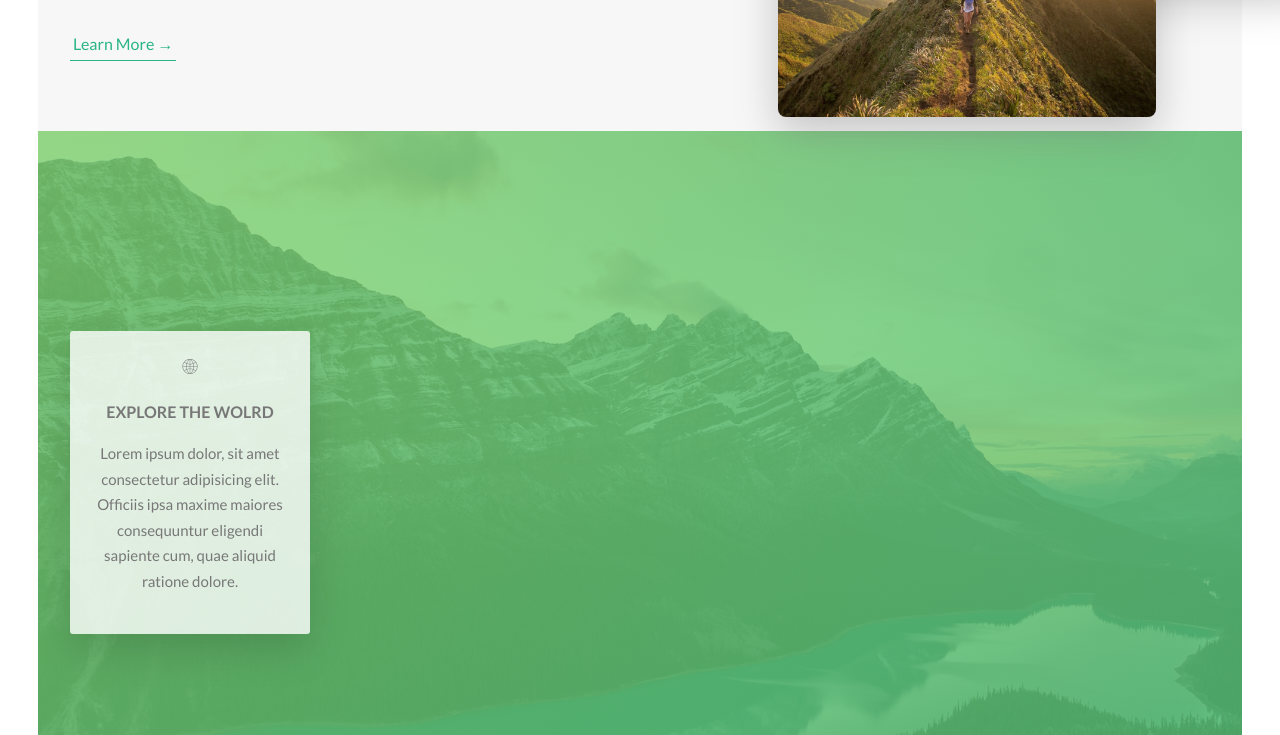
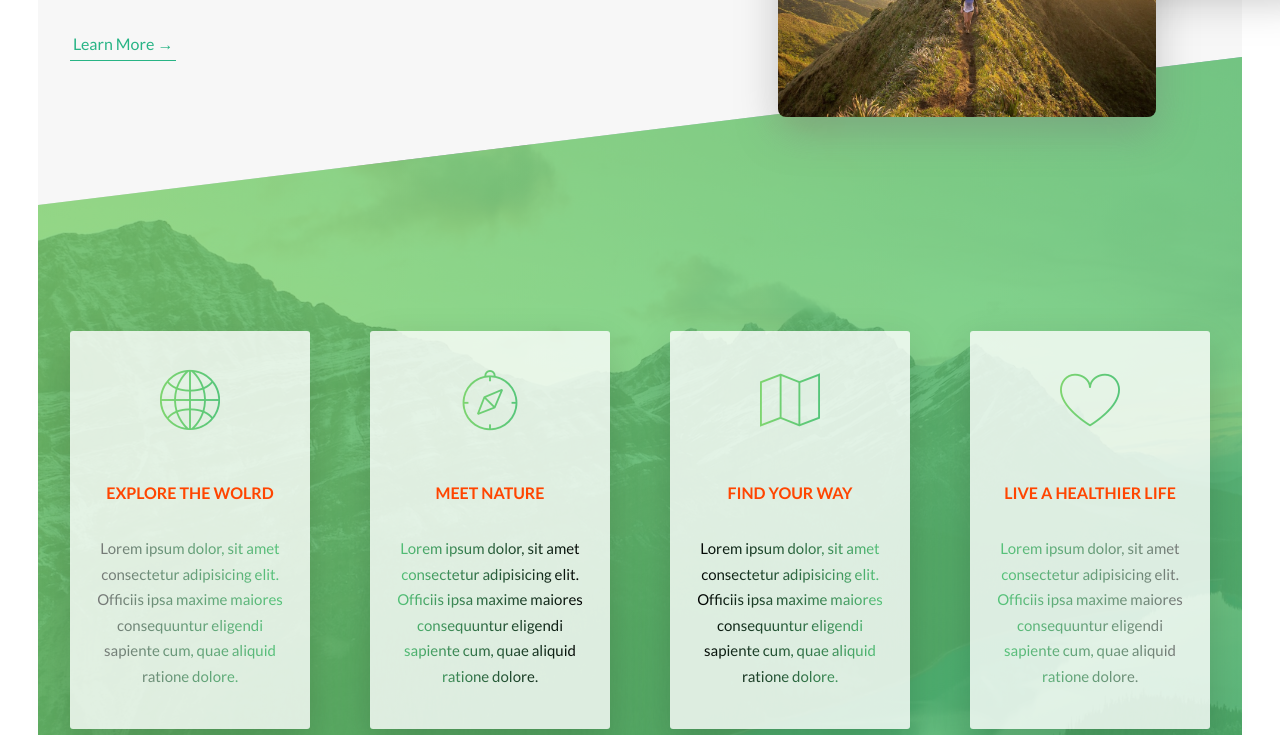
Before and after one commit to louis9979/NatoursProject, a website: page Natours/starter/index.html in a window 1280 px wide. Shown: the part 1411-2146 px from the top of the page. Drawn offline with Linux system fonts and the light colour scheme.

Commit message:
adding all 4 feature boxes animating hover and counter skew

```diff
--- a/Natours/starter/index.html
+++ b/Natours/starter/index.html
@@ -79,8 +79,38 @@
           <div class="col-1-of-4">
             <div class="feature-box">
               <icon class="feature-box-icon icon-basic-world"></icon>
-              <h3 class="third-heading">Explore the Wolrd</h3>
+              <h3 class="third-heading u-margin-bottom-small">Explore the Wolrd</h3>
               <p class="feature-box-text">
+                Lorem ipsum dolor, sit amet consectetur adipisicing elit. Officiis ipsa maxime maiores consequuntur
+                eligendi sapiente cum, quae aliquid ratione dolore.
+              </p>
+            </div>
+          </div>
+          <div class="col-1-of-4">
+            <div class="feature-box">
+              <icon class="feature-box-icon icon-basic-compass"></icon>
+              <h3 class="third-heading u-margin-bottom-small">Meet Nature</h3>
+              <p class="feature-box-text-2">
+                Lorem ipsum dolor, sit amet consectetur adipisicing elit. Officiis ipsa maxime maiores consequuntur
+                eligendi sapiente cum, quae aliquid ratione dolore.
+              </p>
+            </div>
+          </div>
+          <div class="col-1-of-4">
+            <div class="feature-box">
+              <icon class="feature-box-icon icon-basic-map"></icon>
+              <h3 class="third-heading u-margin-bottom-small">Find your Way</h3>
+              <p class="feature-box-text-3">
+                Lorem ipsum dolor, sit amet consectetur adipisicing elit. Officiis ipsa maxime maiores consequuntur
+                eligendi sapiente cum, quae aliquid ratione dolore.
+              </p>
+            </div>
+          </div>
+          <div class="col-1-of-4">
+            <div class="feature-box">
+              <icon class="feature-box-icon icon-basic-heart"></icon>
+              <h3 class="third-heading u-margin-bottom-small">Live a Healthier Life</h3>
+              <p class="feature-box-text-4">
                 Lorem ipsum dolor, sit amet consectetur adipisicing elit. Officiis ipsa maxime maiores consequuntur
                 eligendi sapiente cum, quae aliquid ratione dolore.
               </p>
--- a/Natours/starter/sass/components/_feature-box.scss
+++ b/Natours/starter/sass/components/_feature-box.scss
@@ -1,8 +1,55 @@
 .feature-box {
   background-color: rgba($color-white, 0.8);
   font-size: 1.5rem;
+  color: orangered;
   padding: 2.5rem;
   text-align: center;
   border-radius: 3px;
   box-shadow: 0 1.5rem 4rem rgba($color-black, 0.15);
+  transition: all 0.5s;
+
+  &-icon {
+    font-size: 6rem;
+    margin-bottom: 0.5rem;
+    display: inline-block;
+    -webkit-background-clip: text;
+    background-clip: text;
+    color: transparent;
+    background-image: linear-gradient(to right, $color-primary-light, $color-primary-dark);
+  }
+
+  &:hover {
+    transform: translateY(-1.7rem) scale(1.09);
+  }
+  &-text {
+    display: inline-block;
+    -webkit-background-clip: text;
+    background-clip: text;
+    color: transparent;
+    background-image: linear-gradient(to right, $color-grey-dark, $color-primary-dark);
+  }
+
+  &-text-2 {
+    display: inline-block;
+    -webkit-background-clip: text;
+    background-clip: text;
+    color: transparent;
+    background-image: linear-gradient(to right, $color-primary-dark, $color-black);
+  }
+
+  &-text-3 {
+    display: inline-block;
+    -webkit-background-clip: text;
+    background-clip: text;
+    color: transparent;
+    background-image: linear-gradient(to right, $color-black, $color-primary-dark);
+  }
+
+  &-text-4 {
+    display: inline-block;
+    -webkit-background-clip: text;
+    background-clip: text;
+    color: transparent;
+    background-image: linear-gradient(to left, $color-grey-dark, $color-primary-dark);
+  }
 }
--- a/Natours/starter/sass/pages/_home.scss
+++ b/Natours/starter/sass/pages/_home.scss
@@ -10,4 +10,9 @@
   background-image: linear-gradient(to right bottom, rgba($color-primary-light, 0.8), rgba($color-primary-dark, 0.8)),
     url(../img/nat-4.jpg);
   background-size: cover;
+  //clip-path: polygon(0 12vh, 100% 0, 100% 70vh, 0 100%);
+  transform: skewY(-7deg);
+  & > * {
+    transform: skewY(7deg);
+  }
 }
```
Also changed, not shown: Natours/starter/css/style.css.
